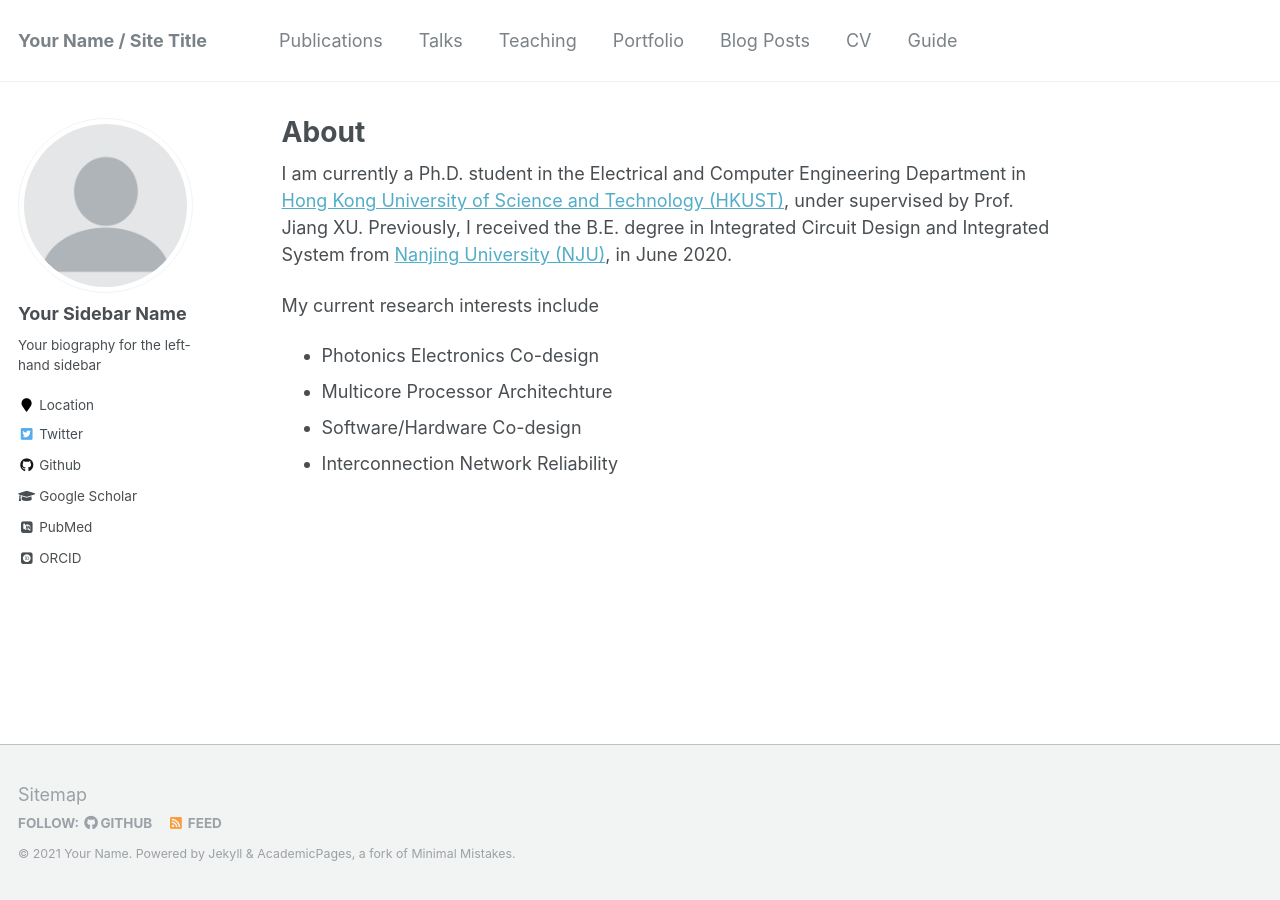
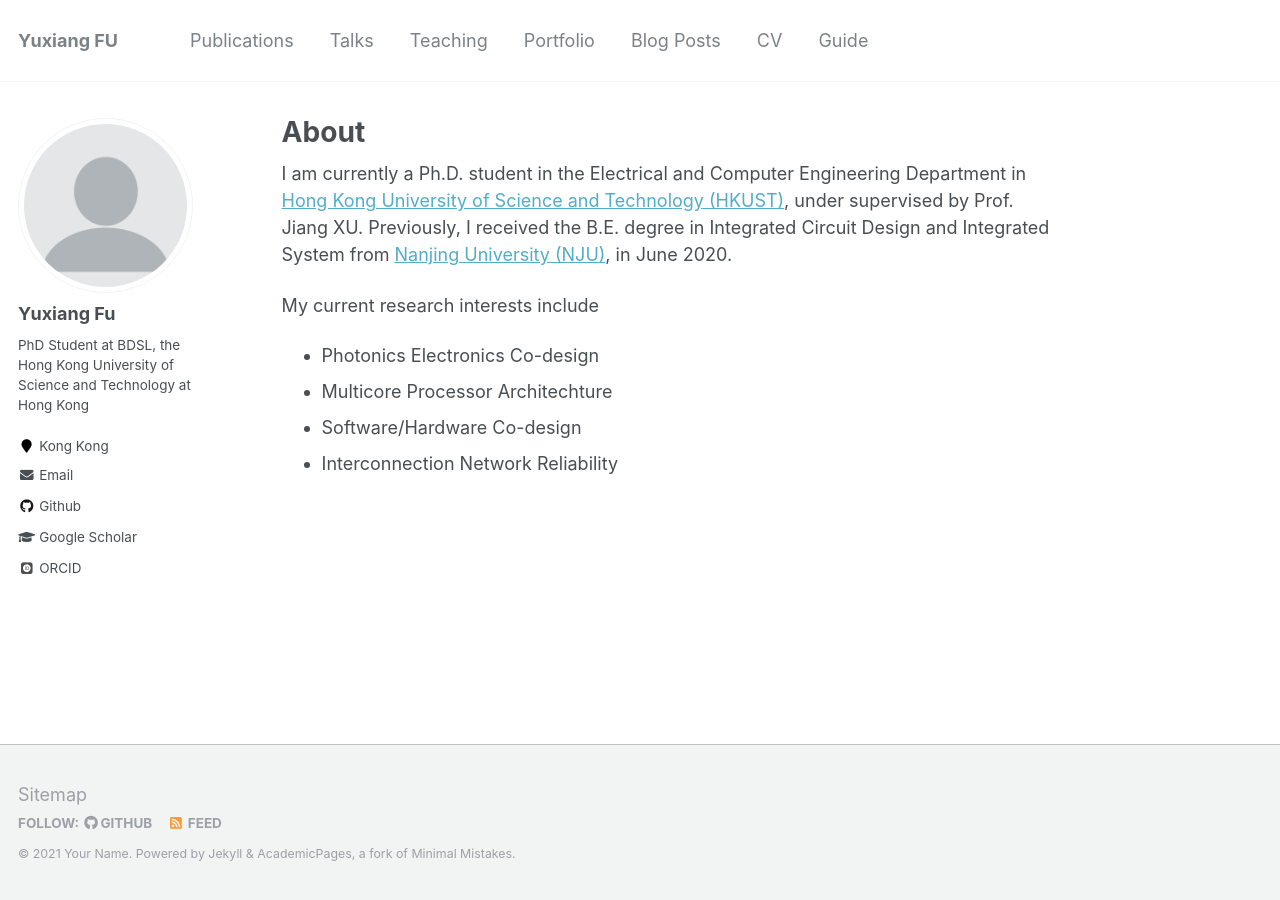
Before and after one commit to FU-Yuxiang/FU-Yuxiang.github.io, a Jekyll site: the page built from _pages/about.md, in a window 1280 px wide. Built offline with Jekyll 4.4.1, drawn with Linux system fonts in a browser that asks for light colours; some web fonts are replaced.

Commit message:
Update _config.yml

```diff
--- a/_config.yml
+++ b/_config.yml
@@ -7,7 +7,7 @@
 
 # Site Settings
 locale                   : "en-US"
-title                    : "Your Name / Site Title"
+title                    : "Yuxiang FU"
 title_separator          : "-"
 name                     : &name "Your Name"
 description              : &description "personal description"
@@ -80,14 +80,14 @@ analytics:
 
 # Site Author
 author:
-  name             : "Your Sidebar Name"
+  name             : "Yuxiang Fu"
   avatar           : "profile.png"
-  bio              : "Your biography for the left-hand sidebar"
-  location         : "Location"
+  bio              : "PhD Student at BDSL, the Hong Kong University of Science and Technology at Hong Kong"
+  location         : "Kong Kong"
   employer         :
-  pubmed           : "https://www.ncbi.nlm.nih.gov/pubmed/?term=john+snow"
+  pubmed           :
   googlescholar    : "http://yourfullgooglescholarurl.com"
-  email            :
+  email            : "yuxiang.fu@connect.ust.hk"
   researchgate     :  # example: "https://www.researchgate.net/profile/yourprofile"
   uri              :
   bitbucket        :
@@ -96,20 +96,20 @@ author:
   flickr           :
   facebook         :
   foursquare       :
-  github           : "academicpages"
+  github           : "https://github.com/FU-Yuxiang"
   google_plus      :
   keybase          :
   instagram        :
   impactstory      : #"https://profiles.impactstory.org/u/xxxx-xxxx-xxxx-xxxx"
   lastfm           :
   linkedin         :
-  orcid            : "http://orcid.org/yourorcidurl"
+  orcid            : "https://orcid.org/my-orcid?orcid=0000-0002-8561-6896"
   pinterest        :
   soundcloud       :
   stackoverflow    : # http://stackoverflow.com/users/123456/username
   steam            :
   tumblr           :
-  twitter          : "replacethistwitterhandle"
+  twitter          :
   vine             :
   weibo            :
   xing             :
```
